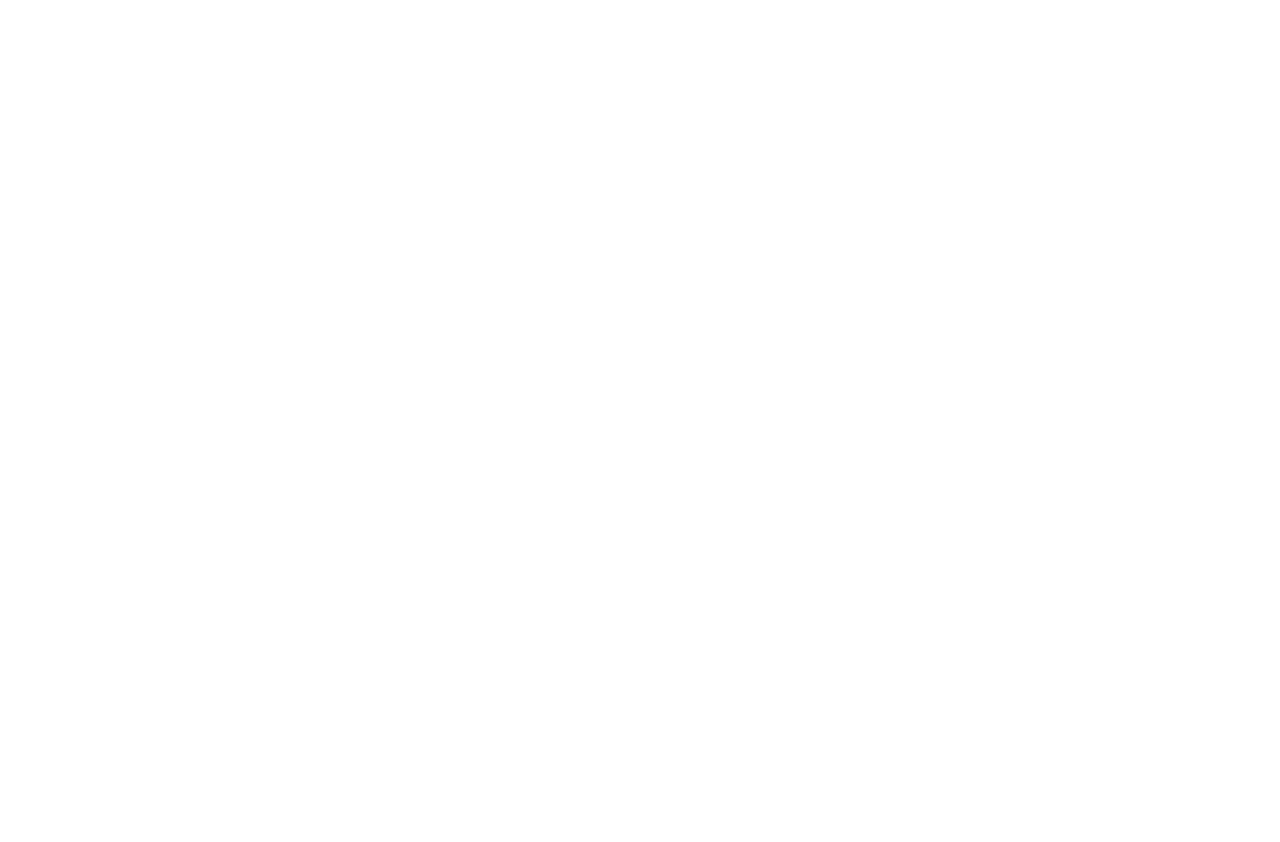
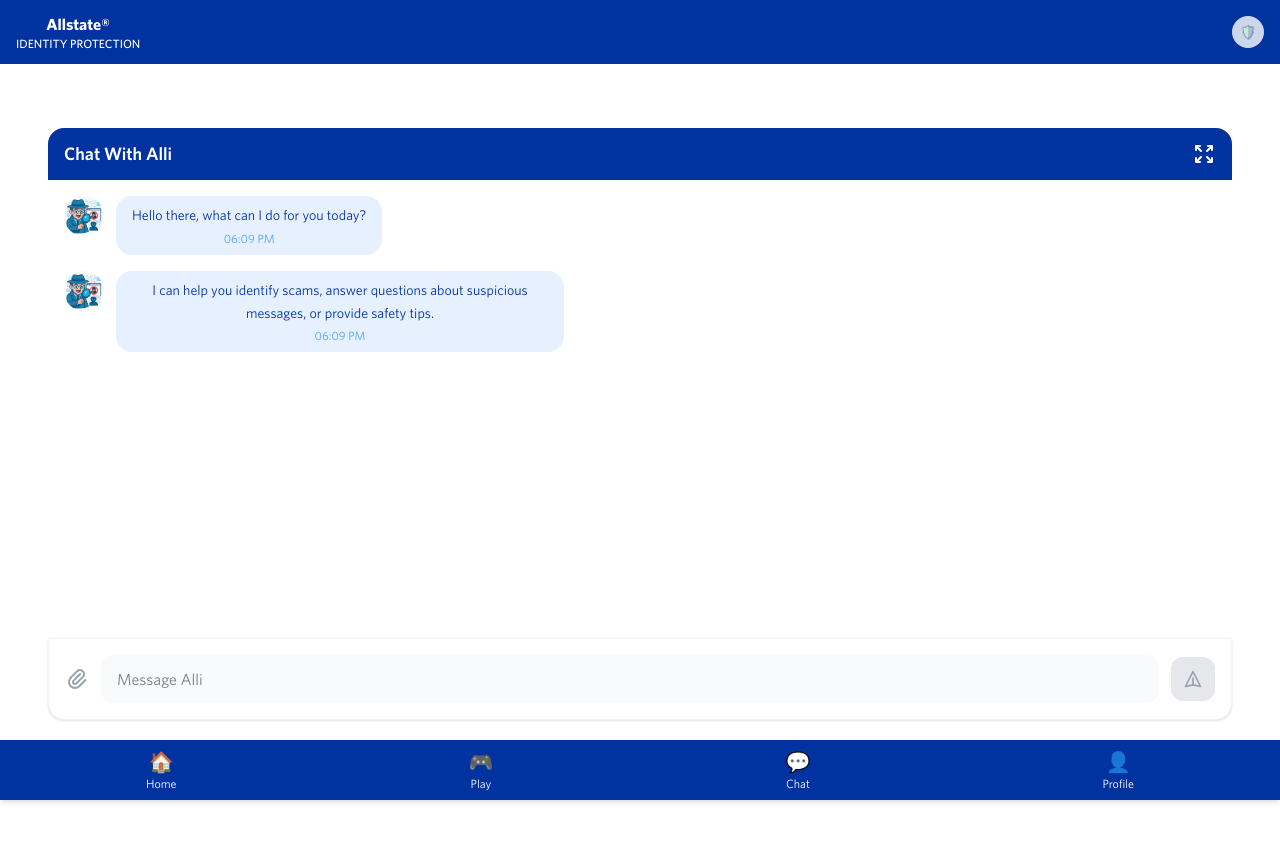
Before and after one commit to Dliu-aip-LEAD/Allstate_project, a React (Vite) app: page /chat in a window 1280 px wide. Before the commit this address had no page. Shown: the top 842 px of the page. Before the commit the page ends 800 px from the top, so only its background shows below. Built offline with nearby package versions, Linux system fonts and the light colour scheme.

Commit message:
finished chat page

```diff
--- a/src/App.jsx
+++ b/src/App.jsx
@@ -4,6 +4,7 @@ import { BrowserRouter as Router, Routes, Route } from 'react-router-dom';
 import Home from './screens/Home';
 import Profile from './screens/Profile';
 import Play from './screens/Play';
+import Chat from './screens/Chat';
 
 import './App.css';
 
@@ -15,6 +16,7 @@ function App() {
         <Route path="/onboarding" element={<Onboarding />} />
         <Route path="/profile" element={<Profile />} />
         <Route path="/play" element={<Play />} />
+        <Route path="/chat" element={<Chat />} />
       </Routes>
     </Router>
   );
--- a/src/main.jsx
+++ b/src/main.jsx
@@ -12,6 +12,7 @@ import Home from './screens/Home';
 import Login from './screens/Login';
 import Profile from './screens/Profile';
 import Play from './screens/Play';
+import Chat from './screens/Chat';
 import './index.css';
 import './App.css';
 
@@ -30,6 +31,7 @@ ReactDOM.createRoot(document.getElementById('root')).render(
         <Route path="/home" element={<Home />} />
         <Route path="/profile" element={<Profile />} />
         <Route path="/play" element={<Play />} />
+        <Route path="/chat" element={<Chat />} />
         {/* Add other routes as needed */}
       </Routes>
     </BrowserRouter>
--- /dev/null
+++ b/src/screens/Chat.jsx
@@ -0,0 +1,162 @@
+import React, { useState, useRef, useEffect } from 'react';
+import { useLocation } from 'react-router-dom';
+import Header from '../components/Header';
+import BottomNav from '../components/BottomNav';
+import alliAvatar from '../assets/onboard1.png';
+
+const Chat = () => {
+  const location = useLocation();
+  const name = location.state?.name || 'there';
+  const [messages, setMessages] = useState([
+    {
+      id: 1,
+      sender: 'alli',
+      text: `Hello ${name}, what can I do for you today?`,
+      timestamp: new Date()
+    },
+    {
+      id: 2,
+      sender: 'alli',
+      text: 'I can help you identify scams, answer questions about suspicious messages, or provide safety tips.',
+      timestamp: new Date()
+    }
+  ]);
+  const [newMessage, setNewMessage] = useState('');
+  const messagesEndRef = useRef(null);
+
+  const scrollToBottom = () => {
+    messagesEndRef.current?.scrollIntoView({ behavior: 'smooth' });
+  };
+
+  useEffect(() => {
+    scrollToBottom();
+  }, [messages]);
+
+  const handleSendMessage = () => {
+    if (newMessage.trim()) {
+      const userMessage = {
+        id: messages.length + 1,
+        sender: 'user',
+        text: newMessage,
+        timestamp: new Date()
+      };
+      setMessages([...messages, userMessage]);
+      setNewMessage('');
+
+      // Simulate Alli's response after a short delay
+      setTimeout(() => {
+        const alliResponse = {
+          id: messages.length + 2,
+          sender: 'alli',
+          text: 'Thanks for your message! I\'m here to help you stay safe online. What specific concerns do you have about cybersecurity?',
+          timestamp: new Date()
+        };
+        setMessages(prev => [...prev, alliResponse]);
+      }, 1000);
+    }
+  };
+
+  const handleKeyPress = (e) => {
+    if (e.key === 'Enter' && !e.shiftKey) {
+      e.preventDefault();
+      handleSendMessage();
+    }
+  };
+
+  return (
+    <div className="min-h-screen flex flex-col bg-white w-full">
+      {/* Header */}
+      <Header variant="home" />
+
+      {/* Chat Container */}
+      <div className="flex-1 flex flex-col pt-20 pb-24">
+        {/* Chat Header */}
+        <div className="bg-[#0033A0] text-white px-4 py-3 rounded-t-2xl mx-4 mt-4 flex items-center justify-between">
+          <h2 className="font-semibold text-lg">Chat With Alli</h2>
+          <button className="text-white hover:text-gray-200 transition-colors">
+            <svg className="w-6 h-6" fill="none" stroke="currentColor" viewBox="0 0 24 24">
+              <path strokeLinecap="round" strokeLinejoin="round" strokeWidth={2} d="M4 8V4m0 0h4M4 4l5 5m11-1V4m0 0h-4m4 0l-5 5M4 16v4m0 0h4m-4 0l5-5m11 5l-5-5m5 5v-4m0 4h-4" />
+            </svg>
+          </button>
+        </div>
+
+        {/* Messages Area */}
+        <div className="flex-1 bg-white mx-4 px-4 py-4 overflow-y-auto">
+          <div className="space-y-4">
+            {messages.map((message) => (
+              <div
+                key={message.id}
+                className={`flex ${message.sender === 'user' ? 'justify-end' : 'justify-start'}`}
+              >
+                {message.sender === 'alli' && (
+                  <div className="flex-shrink-0 mr-3">
+                    <img
+                      src={alliAvatar}
+                      alt="Alli"
+                      className="w-10 h-10 rounded-full"
+                    />
+                  </div>
+                )}
+
+                <div
+                  className={`max-w-xs lg:max-w-md px-4 py-2 rounded-2xl ${
+                    message.sender === 'user'
+                      ? 'bg-[#0033A0] text-white ml-auto'
+                      : 'bg-[#E6F0FF] text-[#0033A0]'
+                  }`}
+                >
+                  <p className="text-sm leading-relaxed">{message.text}</p>
+                  <p className={`text-xs mt-1 ${
+                    message.sender === 'user' ? 'text-blue-100' : 'text-blue-400'
+                  }`}>
+                    {message.timestamp.toLocaleTimeString([], { hour: '2-digit', minute: '2-digit' })}
+                  </p>
+                </div>
+              </div>
+            ))}
+            <div ref={messagesEndRef} />
+          </div>
+        </div>
+
+        {/* Message Input */}
+        <div className="bg-white mx-4 mb-4 p-4 rounded-b-2xl shadow-sm border border-gray-100">
+          <div className="flex items-center gap-3">
+            <button className="text-gray-400 hover:text-gray-600 transition-colors">
+              <svg className="w-6 h-6" fill="none" stroke="currentColor" viewBox="0 0 24 24">
+                <path strokeLinecap="round" strokeLinejoin="round" strokeWidth={2} d="M15.172 7l-6.586 6.586a2 2 0 102.828 2.828l6.414-6.586a4 4 0 00-5.656-5.656l-6.415 6.585a6 6 0 108.486 8.486L20.5 13" />
+              </svg>
+            </button>
+
+            <input
+              type="text"
+              value={newMessage}
+              onChange={(e) => setNewMessage(e.target.value)}
+              onKeyPress={handleKeyPress}
+              placeholder="Message Alli"
+              className="flex-1 px-4 py-3 bg-gray-50 rounded-xl focus:outline-none focus:ring-2 focus:ring-[#0033A0] focus:bg-white transition-all"
+            />
+
+            <button
+              onClick={handleSendMessage}
+              disabled={!newMessage.trim()}
+              className={`p-3 rounded-xl transition-all ${
+                newMessage.trim()
+                  ? 'bg-[#0033A0] text-white hover:bg-[#002266]'
+                  : 'bg-gray-200 text-gray-400 cursor-not-allowed'
+              }`}
+            >
+              <svg className="w-5 h-5" fill="none" stroke="currentColor" viewBox="0 0 24 24">
+                <path strokeLinecap="round" strokeLinejoin="round" strokeWidth={2} d="M12 19l9 2-9-18-9 18 9-2zm0 0v-8" />
+              </svg>
+            </button>
+          </div>
+        </div>
+      </div>
+
+      {/* Bottom Nav */}
+      <BottomNav activePage="/chat" />
+    </div>
+  );
+};
+
+export default Chat;
```
